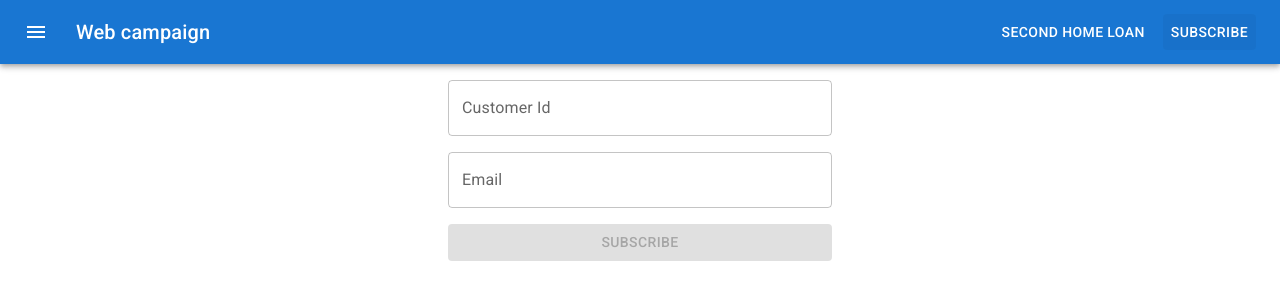
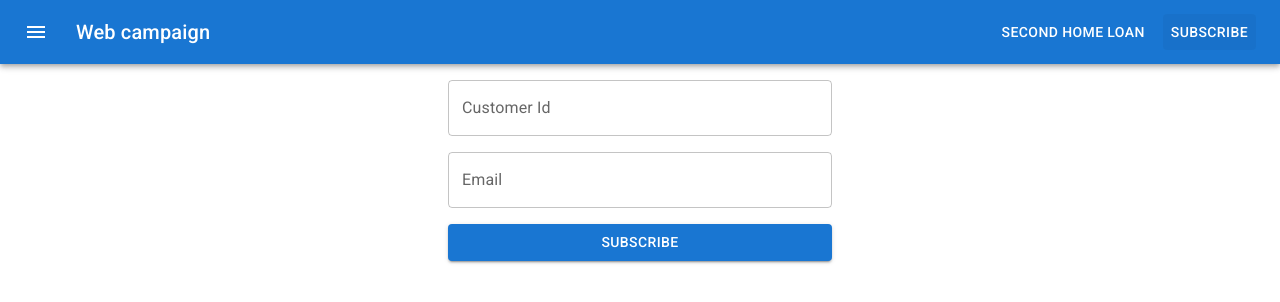
Before and after one commit to niawjunior/campaigns-sample, a React (Create React App) app: page /subscribe in a window 1280 px wide. Shown: the top 302 px of the page. Built offline with nearby package versions, Linux system fonts and the light colour scheme.

Commit message:
remove required field

```diff
--- a/src/components/Subscribe.js
+++ b/src/components/Subscribe.js
@@ -61,7 +61,6 @@ const Subscribe = () => {
             fullWidth
             variant="contained"
             style={{ marginTop: "1rem" }}
-            disabled={!email}
           >
             Subscribe
           </Button>
```
